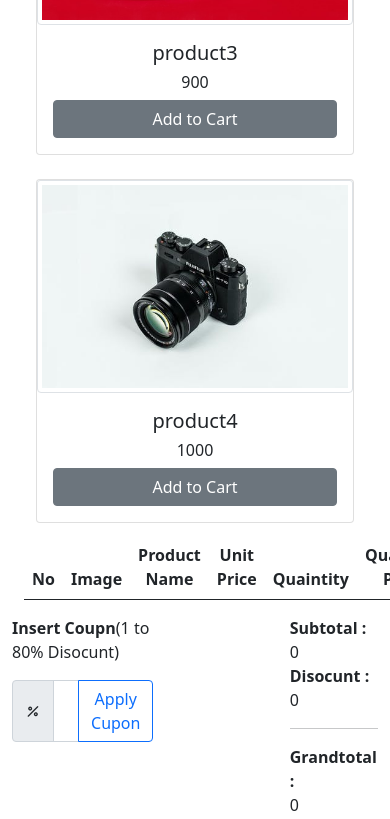
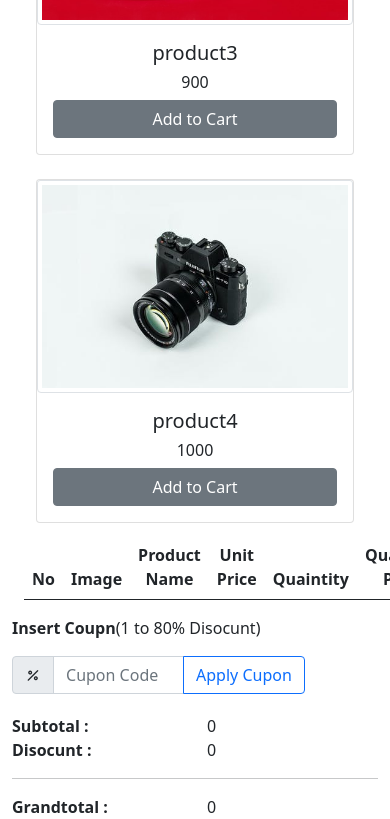
Before and after one commit to imzulkar/shopping-cart-js, a plain HTML site: page index.html in a window 390 px wide. Shown: the part 1013-1832 px from the top of the page. Drawn offline with nearby package versions, Linux system fonts and the light colour scheme.

Commit message:
cupon fixed

```diff
--- a/assets/css/style.css
+++ b/assets/css/style.css
@@ -83,3 +83,18 @@ input[type=number]::-webkit-inner-spin-button, input[type=number]::-webkit-outer
     background-color: rgba(102, 44, 44, 0.15);
     color: #fff;
 }
+
+.insert_coupn {
+    width: 70%;
+}
+
+@media screen and (max-width:768px) {
+    .voucher_subtotal {
+        display: flex;
+        flex-direction: column;
+    }
+    .insert_coupn {
+        width: 100%;
+        margin-bottom: 20px;
+    }
+}
--- a/assets/js/main.js
+++ b/assets/js/main.js
@@ -179,6 +179,7 @@ class AddToCart {
         let product_discount_amount = document.getElementById('product_discount_amount')
         // console.log(dis);
         subtotal = parseInt(subtotal)
+        dis = isNaN(dis) ? 0 : dis;
         let discount = 0
         if (dis > 100 || dis < 0) {
             alert('Incorrect cupon')
--- a/index.html
+++ b/index.html
@@ -116,10 +116,8 @@
                                 <td>
                                     <form>
                                         <div class="value-button" id="decrease" value="Decrease Value">-</div>
-
                                         <input type="number" id="number" value="0" />
                                         <div class="value-button" id="increase" value="Increase Value">+</div>
-
                                     </form>
                                 </td>
                                 <td>900</td>
@@ -133,10 +131,8 @@
                                 <td>
                                     <form>
                                         <div class="value-button" id="decrease" value="Decrease Value">-</div>
-
                                         <input type="number" id="number" value="0" />
                                         <div class="value-button" id="increase" value="Increase Value">+</div>
-
                                     </form>
                                 </td>
                                 <td>900</td>
@@ -153,20 +149,20 @@
         <!--======= price Section =======-->
         <section class="pricing section " id="pricing">
             <div class="container">
-                <div class="insert_coupn row">
-                    <div class="col">
+                <div class="voucher_subtotal row">
+                    <div class="col insert_coupn">
                         <p><strong>Insert Coupn</strong>(1 to 80% Disocunt)</p>
                         <div class="input-group flex-nowrap " style="width: 80%;">
                             <span class="input-group-text" id="addon-wrapping">
                                 <i class="uil uil-percentage"></i>
                             </span>
                             <input type="text" class="form-control" id="discount_price_percent" placeholder="Cupon Code"
-                                aria-label="Username" aria-describedby="addon-wrapping" value="0">
+                                aria-label="Username" aria-describedby="addon-wrapping">
                             <button class="btn btn-outline-primary " type="button" id="apply-cupon">Apply
                                 Cupon</button>
                         </div>
                     </div>
-                    <div class="col"></div>
+                    <!-- <div class="col"></div> -->
                     <div class="col background ">
                         <div class="subtotal_price">
                             <div class="row">
```
